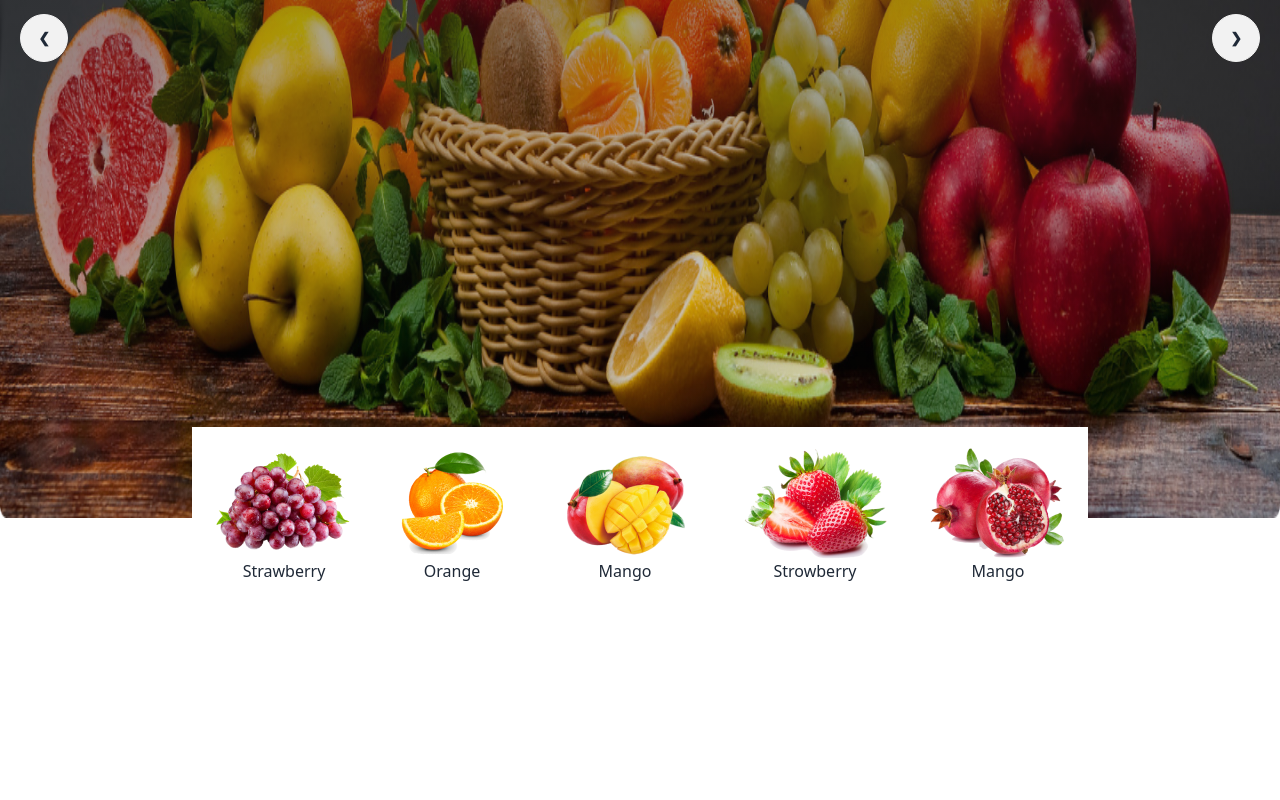
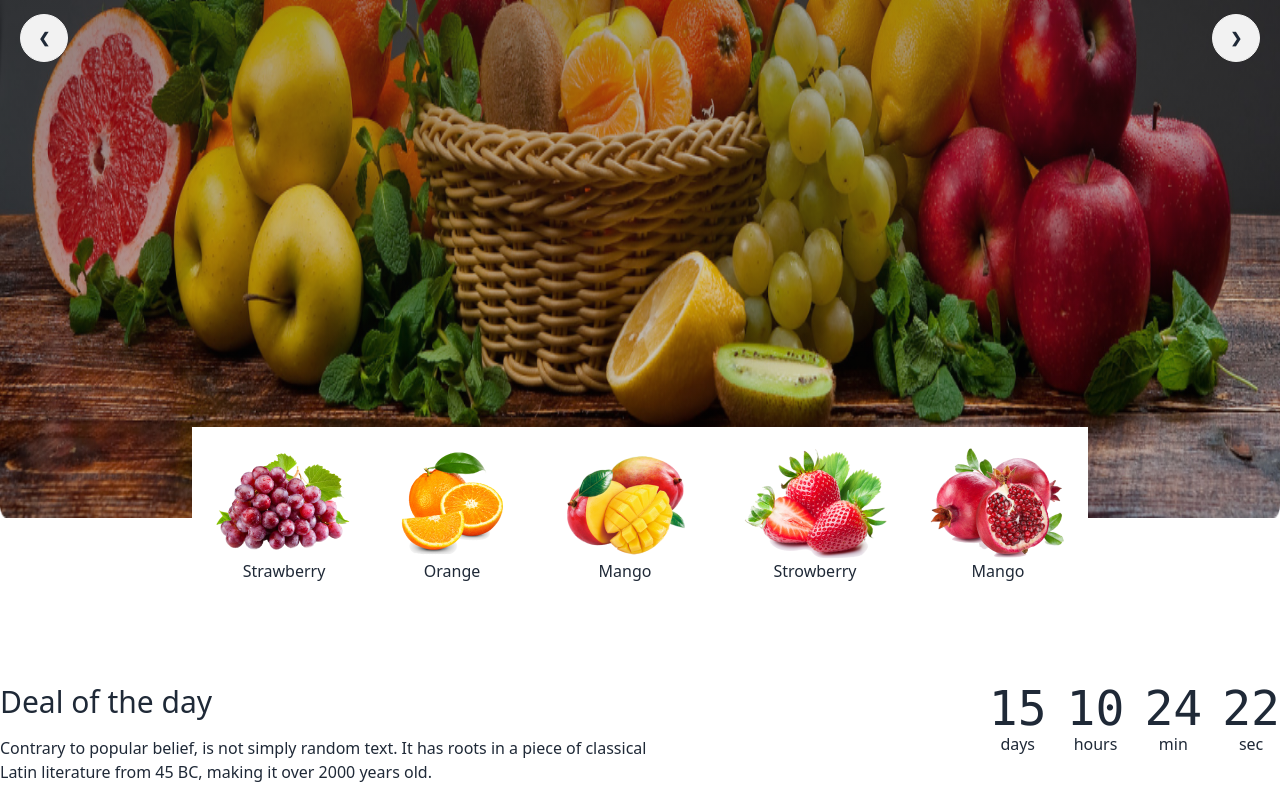
Before and after one commit to Souravn1200/B8A3-fruit-brust-website, a plain HTML site: page index.html in a window 1280 px wide. Shown: the part 570-1370 px from the top of the page. Before the commit the page ends 1173 px from the top, so only its background shows below. Drawn offline with nearby package versions, Linux system fonts and the light colour scheme; grey boxes are pictures that could not be loaded.

Commit message:
Added deal section

```diff
--- a/index.html
+++ b/index.html
@@ -198,9 +198,54 @@
         <!-- Banner section ends -->
 
 
+        <!-- Deal section starts -->
 
+        <section class="container mx-auto mt-5 lg:mt-40">
 
+            <div class="lg:flex lg:justify-between justify-center text-center lg:text-left">
 
+                <div class="mb-4">
+                    <h2 class="text-3xl mb-4">Deal of the day</h2>
+                    <p>Contrary to popular belief, is not simply random text. It has roots in a piece of classical <br>
+                        Latin literature from 45 BC, making it over 2000 years old.</p>
+                </div>
+
+                    <div class="">
+
+                        <div class="grid grid-flow-col gap-5 text-center auto-cols-max justify-center items-center">
+                            <div class="flex flex-col">
+                              <span class="countdown font-mono text-5xl">
+                                <span style="--value:15;"></span>
+                              </span>
+                              days
+                            </div>
+                            <div class="flex flex-col">
+                              <span class="countdown font-mono text-5xl">
+                                <span style="--value:10;"></span>
+                              </span>
+                              hours
+                            </div>
+                            <div class="flex flex-col">
+                              <span class="countdown font-mono text-5xl">
+                                <span style="--value:24;"></span>
+                              </span>
+                              min
+                            </div>
+                            <div class="flex flex-col">
+                              <span class="countdown font-mono text-5xl">
+                                <span style="--value:22;"></span>
+                              </span>
+                              sec
+                            </div>
+                          </div>
+
+                    </div>
+
+            </div>
+
+        </section>
+
+<!-- Deal section ends -->
 
 
 
```
